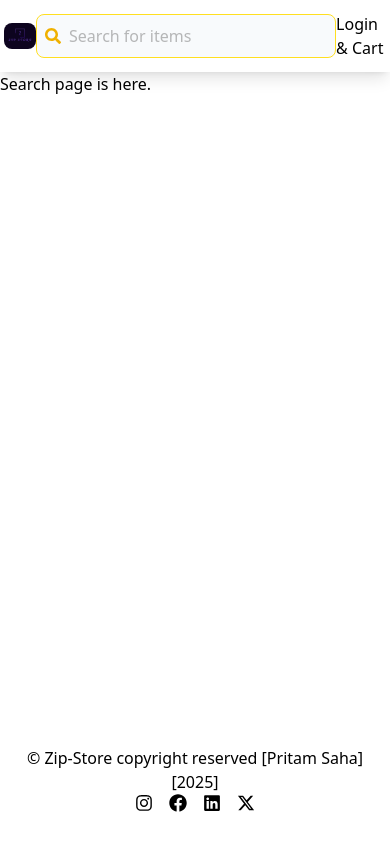
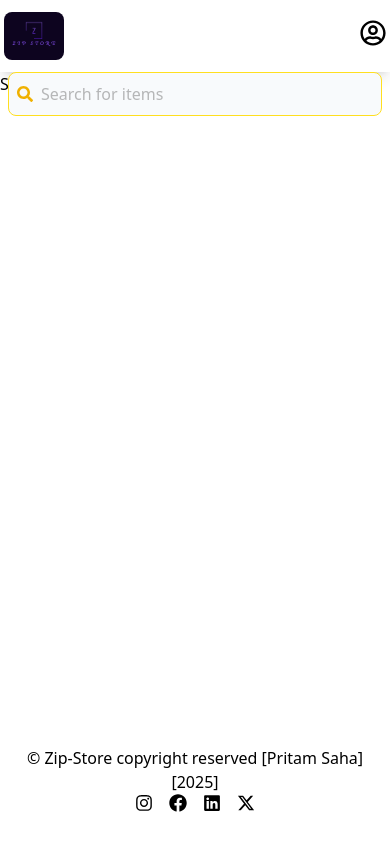
Before and after one commit to Saha-7/Zip-Store, a React (Vite) app in the folder client/: page /search in a window 390 px wide. Built offline with nearby package versions, Linux system fonts and the light colour scheme.

Commit message:
UI changes (#21)

```diff
--- a/client/src/components/Header.jsx
+++ b/client/src/components/Header.jsx
@@ -2,6 +2,8 @@ import logo from "../assets/logo.png";
 import FullLogo from "../assets/FullLogo.png";
 import Search from "./Search";
 import { Link } from "react-router-dom";
+import { FaRegUserCircle } from "react-icons/fa";
+
 
 const Header = () => {
   return (
@@ -15,14 +17,23 @@ const Header = () => {
           </Link>
         </div>
         {/* search */}
-          <div>
+          <div className="hidden lg:block">
             <Search />
           </div>
 
           {/* Login & Cart */}
-          <div>
-            Login & Cart
+          <div className="">
+            <button className="lg:hidden">
+              <FaRegUserCircle  size={26}/>
+            </button>
+            <div className="hidden lg:block">
+              Cart
+            </div>
+
           </div>
+      </div>
+      <div className="mx-auto container px-2 lg:hidden">
+        <Search />
       </div>
     </header>
   );
--- a/client/src/pages/SearchPage.jsx
+++ b/client/src/pages/SearchPage.jsx
@@ -2,7 +2,7 @@ import React from 'react'
 
 const SearchPage = () => {
   return (
-    <div>
+    <div className=''>
       Search page is here.
     </div>
   )
```
Also changed, not shown: 1 other file (tests, documents, lock files or other folders).
